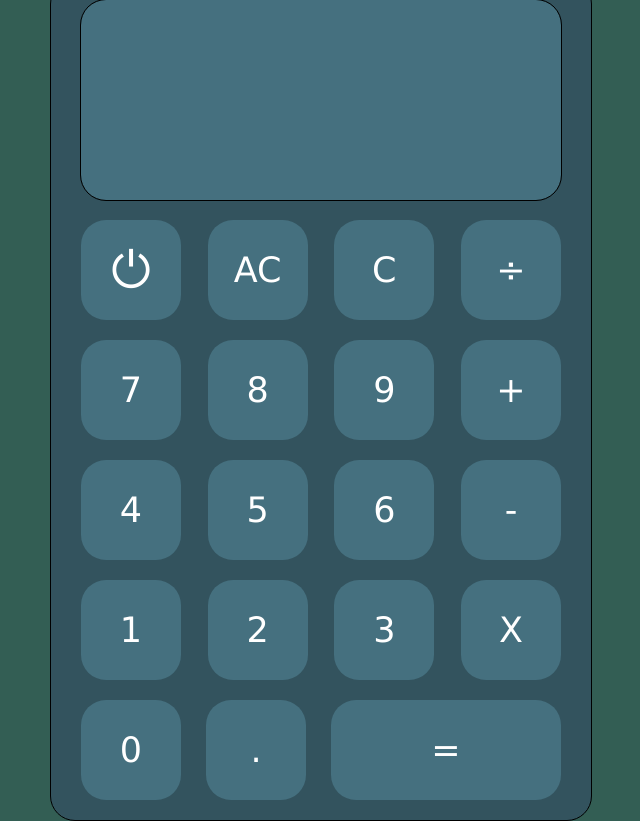
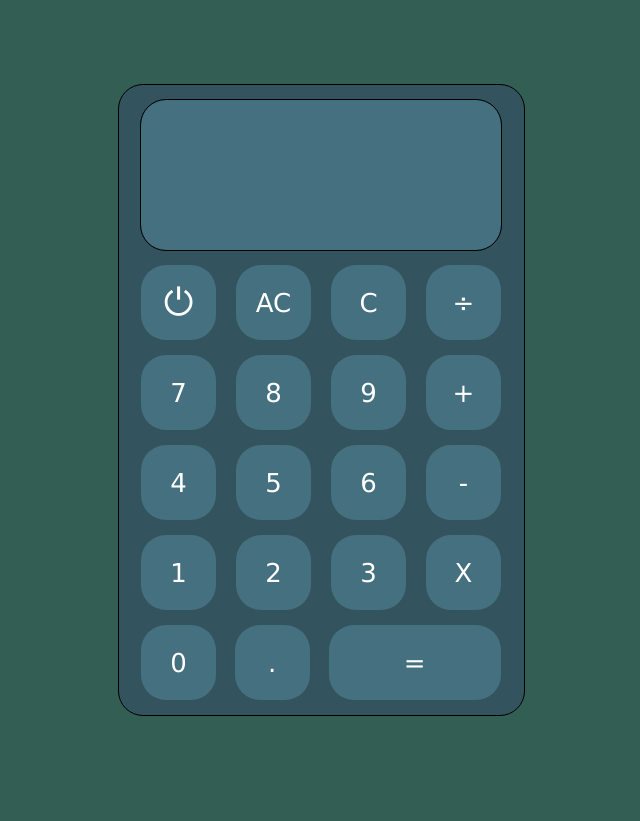
Before and after one commit to james-carson/calculator_project, a plain HTML site: page index.html in a window 1280 px wide. Shown: the whole page, without its empty margins (319-959 px from the left). After the commit the page ends 800 px from the top, so only its background shows below. Drawn offline with Linux system fonts and the light colour scheme.

Commit message:
Resize to fit on screens better

```diff
--- a/styles.css
+++ b/styles.css
@@ -20,28 +20,28 @@ body{
 
 .outline{
     border: solid 1px black;
-    height: 800px;
-    width: 500px;
+    height: 600px;
+    width: 375px;
     background-color: var(--calcBase);
     border-radius: 25px;
-    padding: 20px;
+    padding: 15px;
     display: flex;
     flex-direction: column;
     justify-content: center;
     align-items: center;
-    gap: 20px;
+    gap: 15px;
 }
 
 .screen{
     background-color: var(--calcBlue);
-    height: 200px;
-    width: 480px;
+    height: 150px;
+    width: 360px;
     border-radius: 25px;
     outline: solid 1px black;
     display: flex;
     flex-direction: column;
     justify-content: flex-end;
-    gap: 20px;
+    gap: 15px;
     color: white;
     transition: background-color 1s ease, color 1s ease;
 
@@ -50,20 +50,20 @@ body{
 #screen_top, #screen_bottom{
     justify-content: center;
     text-align: end;
-    margin-right: 10px;
+    margin-right: 7.5px;
     /* Temporary for spacing: */
     /* outline: solid 1px black; */
 }
 
 #screen_top{
-    height: 60px;
-    font-size: 20px;
+    height: 45px;
+    font-size: 15px;
     align-content: end;
     }
 
 #screen_bottom{
-    height: 120px;
-    font-size: 60px;
+    height: 90px;
+    font-size: 45px;
     }
 
 .screen_off{
@@ -74,31 +74,31 @@ body{
 .button_row{
     display: flex;
     justify-content: space-between;
-    height: 100px;
-    width: 480px;
+    height: 75px;
+    width: 360px;
     /* Temporary for spacing:
     outline: solid 1px black; */
 }
 
 .pushbuttons{
     background-color: var(--calcLighter);
-    height: 100px;
-    width: 100px;
+    height: 75px;
+    width: 75px;
     border-radius: 25px;
     display: flex;
     justify-content: center;
     align-items: center;
-    font-size: 35px;
+    font-size: 26px;
     color: white;
     /* -webkit-text-stroke: 1px;
     -webkit-text-stroke-color: var(--calcBlue); */
 }
 
 #equals_button{
-    width: 230px;
+    width: 172.5px;
     border-radius: 25px;
 }
 
 #power_button{
-    font-size: 50px;
+    font-size: 37.5px;
 }
```
